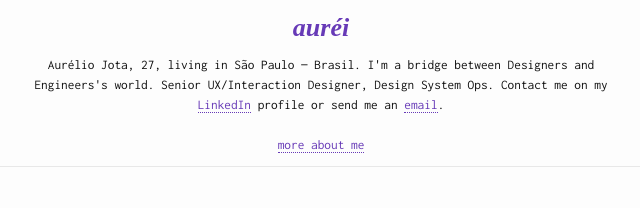
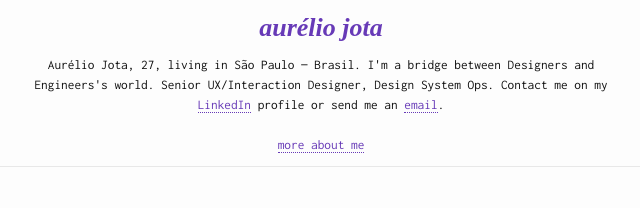
Before and after one commit to aureliojota/portfolio, a Jekyll site: the page built from index.md, in a window 1280 px wide. Shown: the top 208 px of the page, without its empty margins (319-959 px from the left). Built offline with Jekyll 4.4.1, drawn with Linux system fonts in a browser that asks for light colours; nearby versions of some CDN libraries; some web fonts are replaced.

Commit message:
Update _config.yml
Change title.

```diff
--- a/_config.yml
+++ b/_config.yml
@@ -13,7 +13,7 @@
 # you will see them accessed via {{ site.title }}, {{ site.email }}, and so on.
 # You can create any custom variable you would like, and they will be accessible
 # in the templates via {{ site.myvariable }}.
-title: auréi
+title: aurélio jota
 email: contato@aureliojota.com
 description: > # this means to ignore newlines until "baseurl:"
   Aurélio Jota, 27, living in São Paulo — Brasil. I'm a bridge between Designers and Engineers's world. Senior UX/Interaction Designer, Design System Ops.
```
